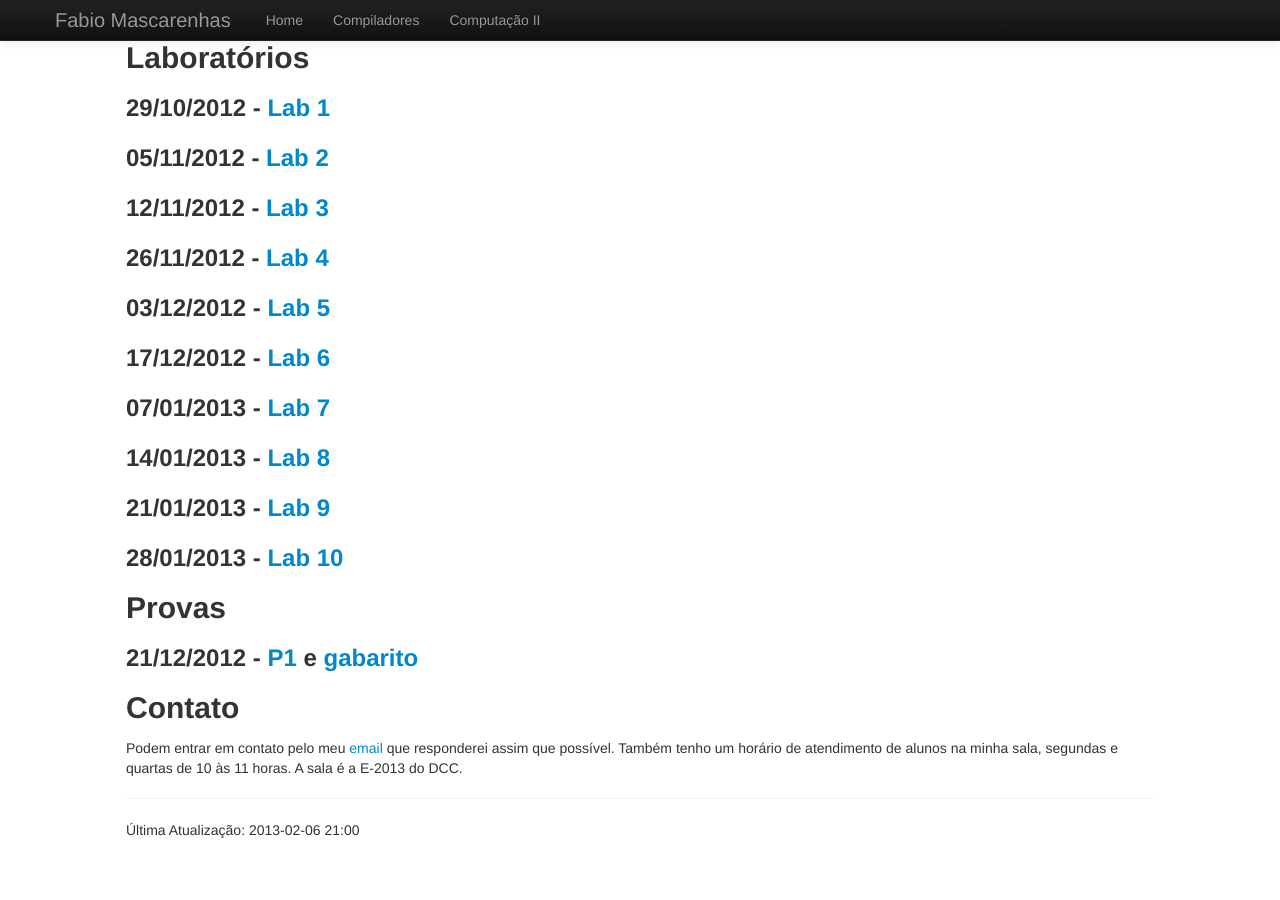
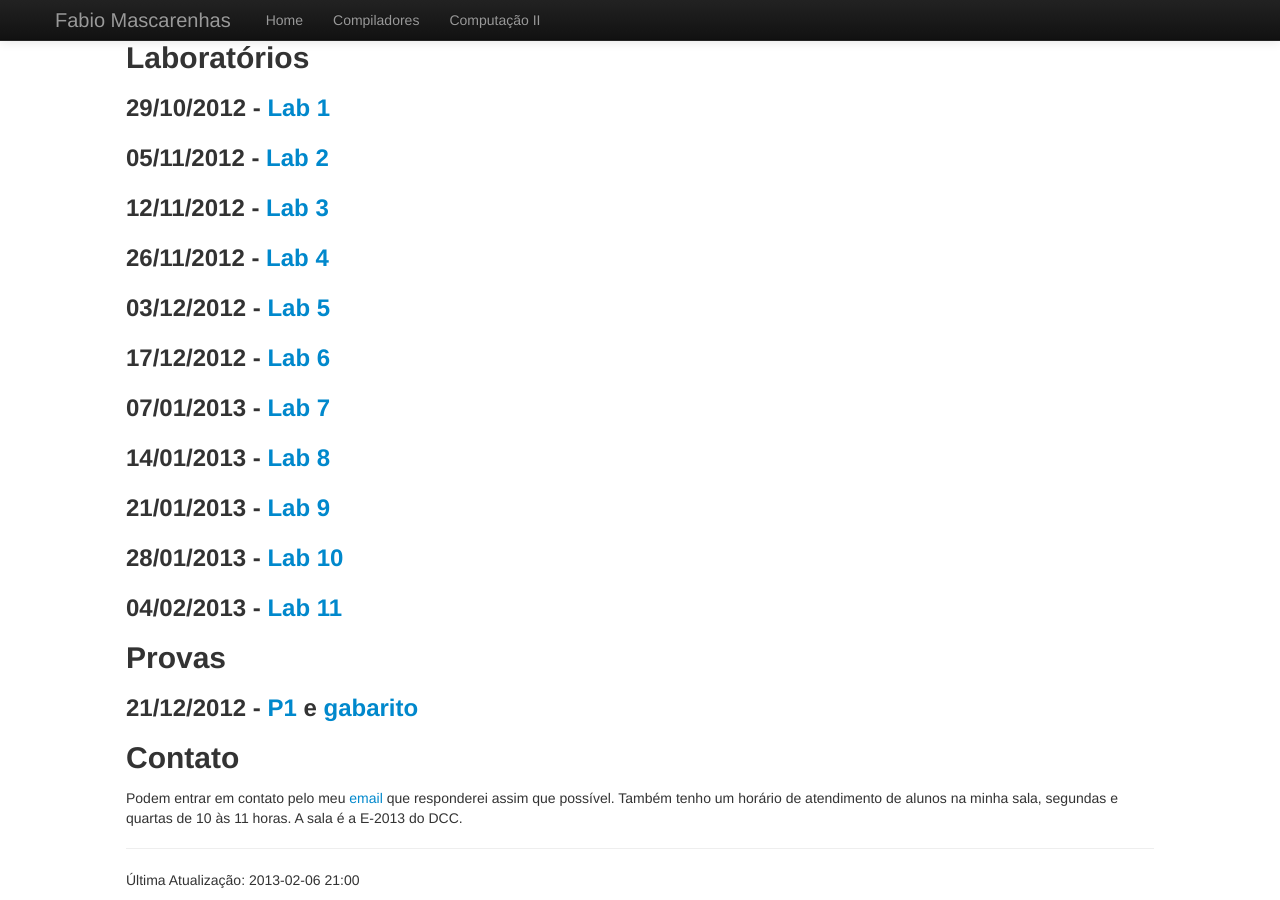
Before and after one commit to fabiomascarenhas/fabiomascarenhas.github.com, a Jekyll site: the page built from java/index.md, in a window 1280 px wide and 900 px high, scrolled down 2262 px. Built offline with Jekyll 4.4.1, drawn with Linux system fonts in a browser that asks for light colours; before the commit the page ends 3112 px from its top, so only the background shows below that.

Commit message:
lab 11 computação II

```diff
--- a/java/index.md
+++ b/java/index.md
@@ -147,6 +147,8 @@ Laboratórios
 
 ### 28/01/2013 - [Lab 10](lab10.html)
 
+### 04/02/2013 - [Lab 11](lab11.html)
+
 Provas
 ------
 
```
